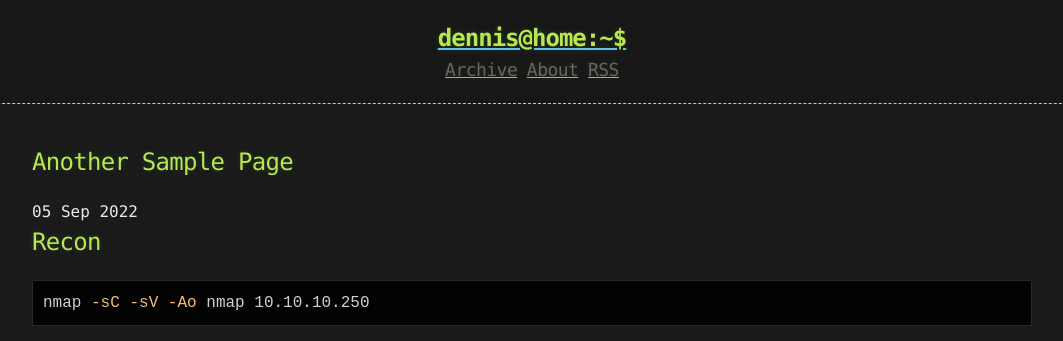
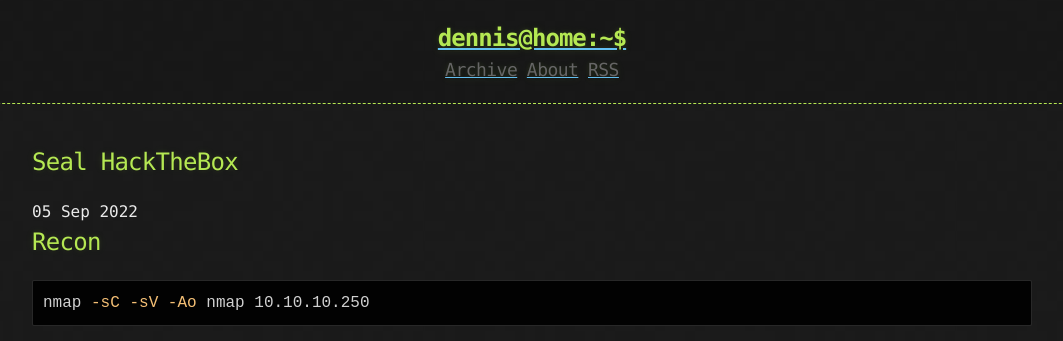
Before and after one commit to tocttou/hacker-blog, a Jekyll site: the page built from _posts/2022-09-05-Seal.md, in a window 1280 px wide and 900 px high. Shown: the top 341 px of the window, without its empty margins (108-1171 px from the left). Built offline with Jekyll 4.4.1, drawn with Linux system fonts in a browser that asks for light colours.

Commit message:
fix post title

```diff
--- a/_posts/2022-09-05-Seal.md
+++ b/_posts/2022-09-05-Seal.md
@@ -1,5 +1,5 @@
 ---
-title: Another Sample Page
+title: Seal HackTheBox
 published: true
 ---
 
```
